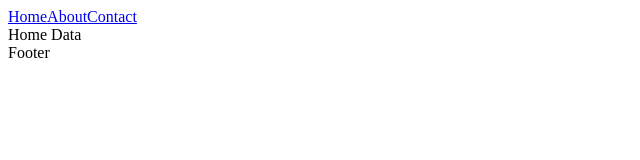
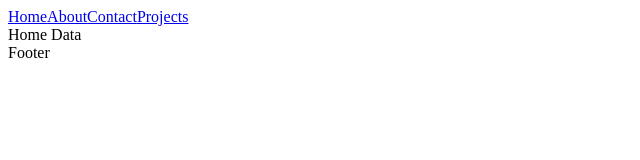
Before and after one commit to AdamGallagher27/portfolio, a React (Create React App) app: page / in a window 1280 px wide. Shown: the top 160 px of the page, without its empty margins (0-640 px from the left). Built offline with nearby package versions, Linux system fonts and the light colour scheme.

Commit message:
added project to nav

```diff
--- a/src/components/Navbar.js
+++ b/src/components/Navbar.js
@@ -6,6 +6,7 @@ const Navbar = () => {
         <Link to='/'>Home</Link>
         <Link to='/about'>About</Link>
         <Link to='/contact'>Contact</Link>
+        <Link to='/projects'>Projects</Link>
     </div>
   )
 }
```
